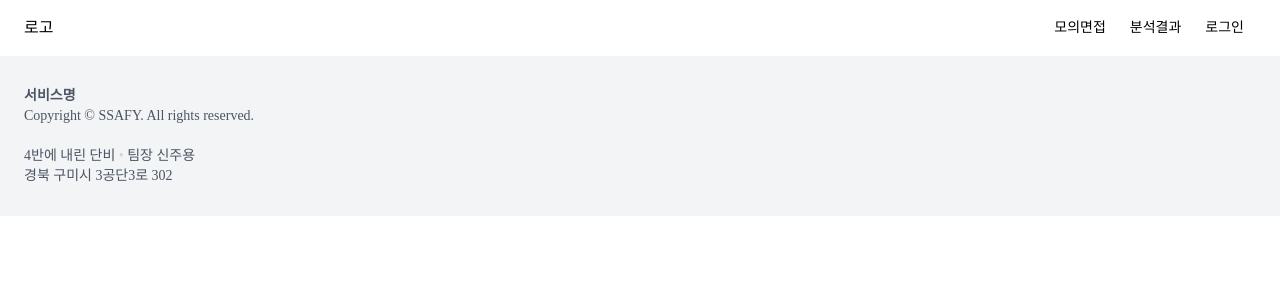
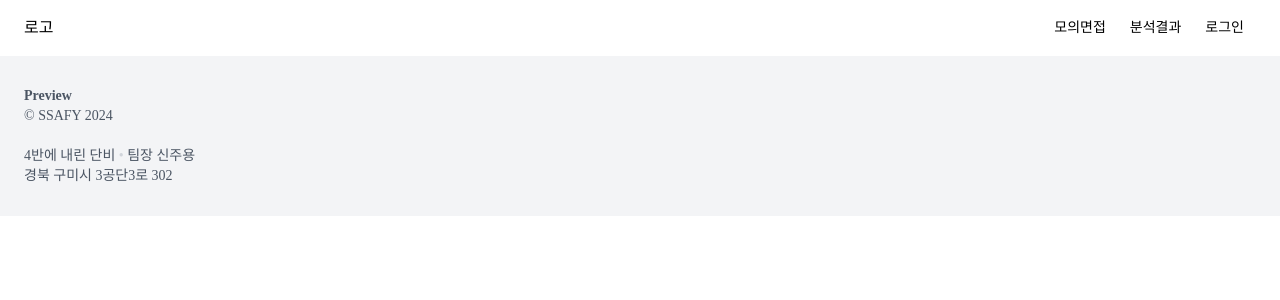
Before and after one commit to d102-preview/preview, a React (Vite) app in the folder frontend/: page / in a window 1280 px wide. Shown: the top 300 px of the page. Built offline with nearby package versions, Linux system fonts and the light colour scheme; a web font is replaced by a local one.

Commit message:
[FE] fix #6: Footer 문구 수정

```diff
--- a/frontend/src/components/@common/Footer/Footer.tsx
+++ b/frontend/src/components/@common/Footer/Footer.tsx
@@ -2,9 +2,9 @@ const Footer = () => {
   return (
     <div className="w-full h-40 flex items-center pl-6 text-sm text-gray-600 bg-gray-100">
       <div>
-        <span className="text-gray-600 font-semibold">서비스명</span>
+        <span className="text-gray-600 font-semibold">Preview</span>
         <br />
-        Copyright © SSAFY. All rights reserved.
+        © SSAFY 2024
         <br />
         <br />
         4반에 내린 단비 <span className="text-gray-300">•</span> 팀장 신주용
```
